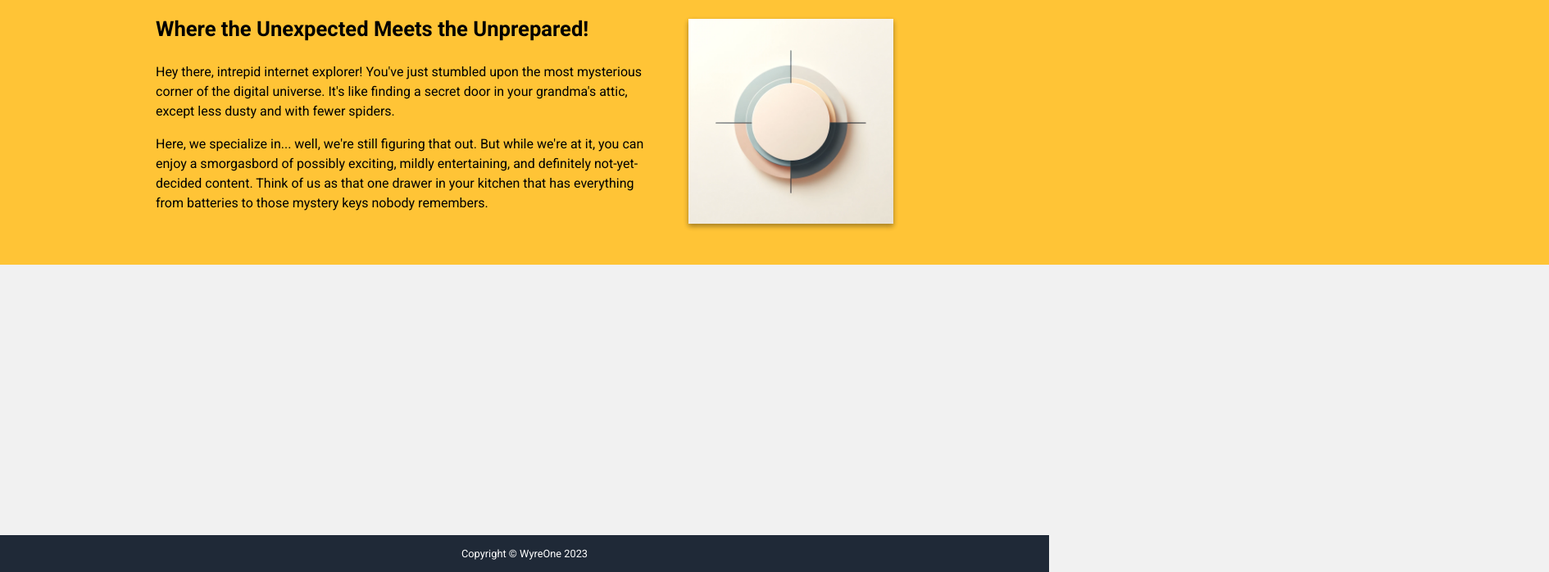
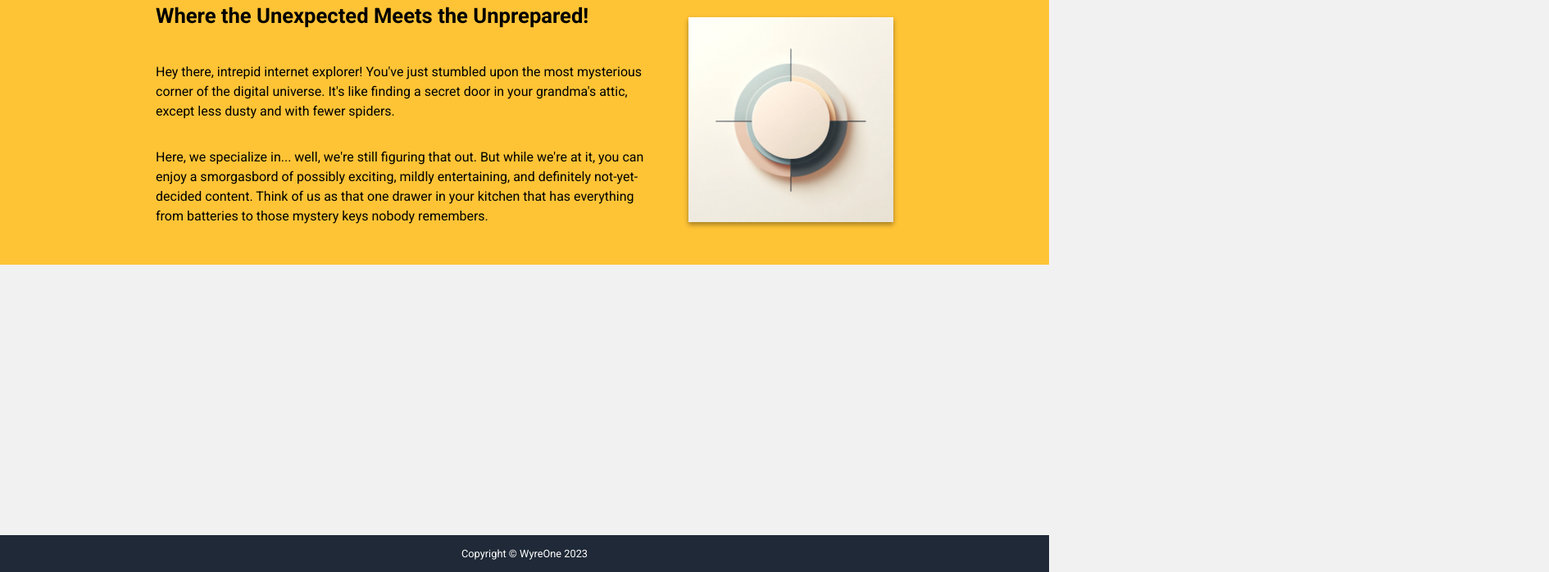
Before and after one commit to Keifeh/coming_soon, a plain HTML site: page index.html in a window 1280 px wide. Shown: the part 102-800 px from the top of the page at 82% size, 1890 px wide, since content can reach past the window. Drawn offline with Linux system fonts and the light colour scheme.

Commit message:
Corrected width of home hero.

```diff
--- a/index.html
+++ b/index.html
@@ -34,16 +34,16 @@
     </header>
 
 <!-- Home hero -->
-    <div id="home-hero">
-        <div class="hero">
-            <div class ="hero-text">
-                <p class="hero-text-title">Where the Unexpected Meets the Unprepared!</p>
-                <p class="hero-text-sub">Hey there, intrepid internet explorer! You've just stumbled upon the most mysterious corner of the digital universe. It's like finding a secret door in your grandma's attic, except less dusty and with fewer spiders.</p>
-                <p class="hero-text-sub">Here, we specialize in... well, we're still figuring that out. But while we're at it, you can enjoy a smorgasbord of possibly exciting, mildly entertaining, and definitely not-yet-decided content. Think of us as that one drawer in your kitchen that has everything from batteries to those mystery keys nobody remembers.</p>
-            </div>
-            <img class="hero-img" src="./images/placeholder.webp" width="250px" height="250px">
+
+    <div class="hero">
+        <div class ="hero-text">
+             <p class="hero-text-title">Where the Unexpected Meets the Unprepared!</p>
+             <p class="hero-text-sub">Hey there, intrepid internet explorer! You've just stumbled upon the most mysterious corner of the digital universe. It's like finding a secret door in your grandma's attic, except less dusty and with fewer spiders.</p>
+             <p class="hero-text-sub">Here, we specialize in... well, we're still figuring that out. But while we're at it, you can enjoy a smorgasbord of possibly exciting, mildly entertaining, and definitely not-yet-decided content. Think of us as that one drawer in your kitchen that has everything from batteries to those mystery keys nobody remembers.</p>
         </div>
+        <div><img class="hero-img" src="./images/placeholder.webp" width="250px" height="250px"></div>
     </div>
+
 
 <!-- Content-->
 
--- a/style.css
+++ b/style.css
@@ -73,22 +73,21 @@ img.header_logo {
 
 /* <--Hero --> */
 
-#home-hero{
+.hero {
     margin-top: 75px;
-    display: flex;
-    justify-content: center;
-    align-items: center;
-}
-
-.hero {
     background-color: rgb(255, 196, 54);
     display: flex;
     align-items: center;
-    padding-right: 100vh;
-    padding-left: 100vh;
+    justify-content: center;
     height: 350px;
     gap: 35px;
-    width: 900px;
+    width: 100%;
+}
+
+.hero-text {
+    display: flex;
+    flex-direction: column;
+    width: 615px;
 }
 
 img.hero-img {
```
